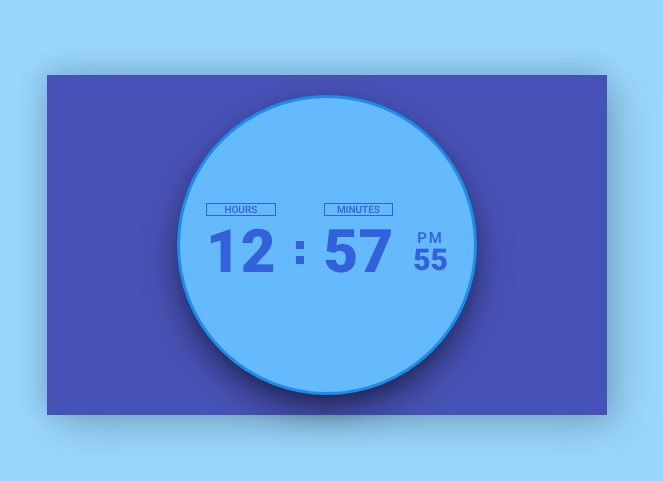
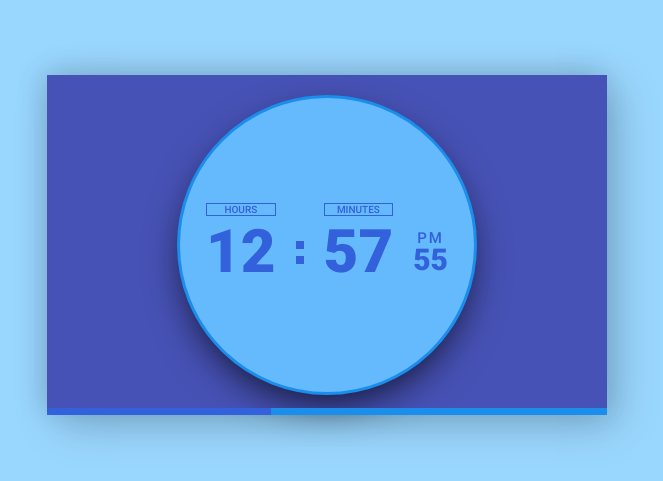
Before and after one commit to afmssrahi/Digital-Clock, a plain HTML site: page index.html in a window 1280 px wide. Shown: the part 155-636 px from the top of the page, without its empty margins (313-976 px from the left). Drawn offline with Linux system fonts and the light colour scheme.

Commit message:
Added Progress-bar feature in bottom of Digital-Clock. So, I wiretten some markup code in index.html file and for styling I written some css code in style.css file

```diff
--- a/index.html
+++ b/index.html
@@ -30,6 +30,10 @@
                 <p id="second"> 00 </p>
             </div>
         </div>
+
+        <div class="bottom">
+            <div class="progress-bar" id="progress"></div>
+        </div>
     </div>
 
     <script src="./app.js"></script>
--- a/style.css
+++ b/style.css
@@ -99,3 +99,18 @@ body {
 .clock-container .period-and-second p {
     font-size: 30px;
 }
+
+.container .bottom {
+    height: 7px;
+    width: 100%;
+    position: absolute;
+    bottom: 0;
+    background-color: #1b8deb;
+}
+
+.container .bottom .progress-bar {
+    height: 100%;
+    width: 40%;
+    background-color: #3360db;
+    transition: all 1s linear;
+}
```
